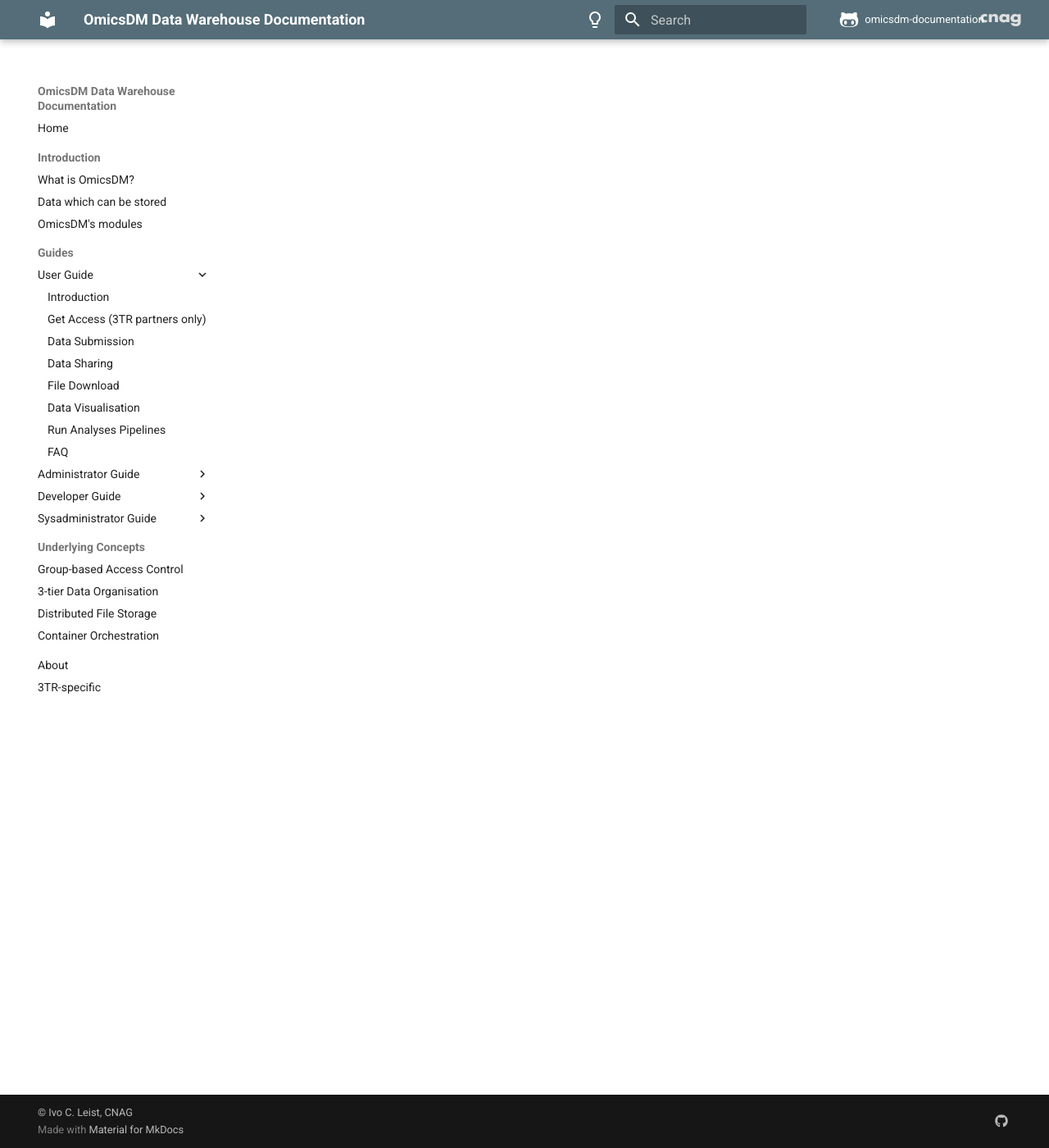
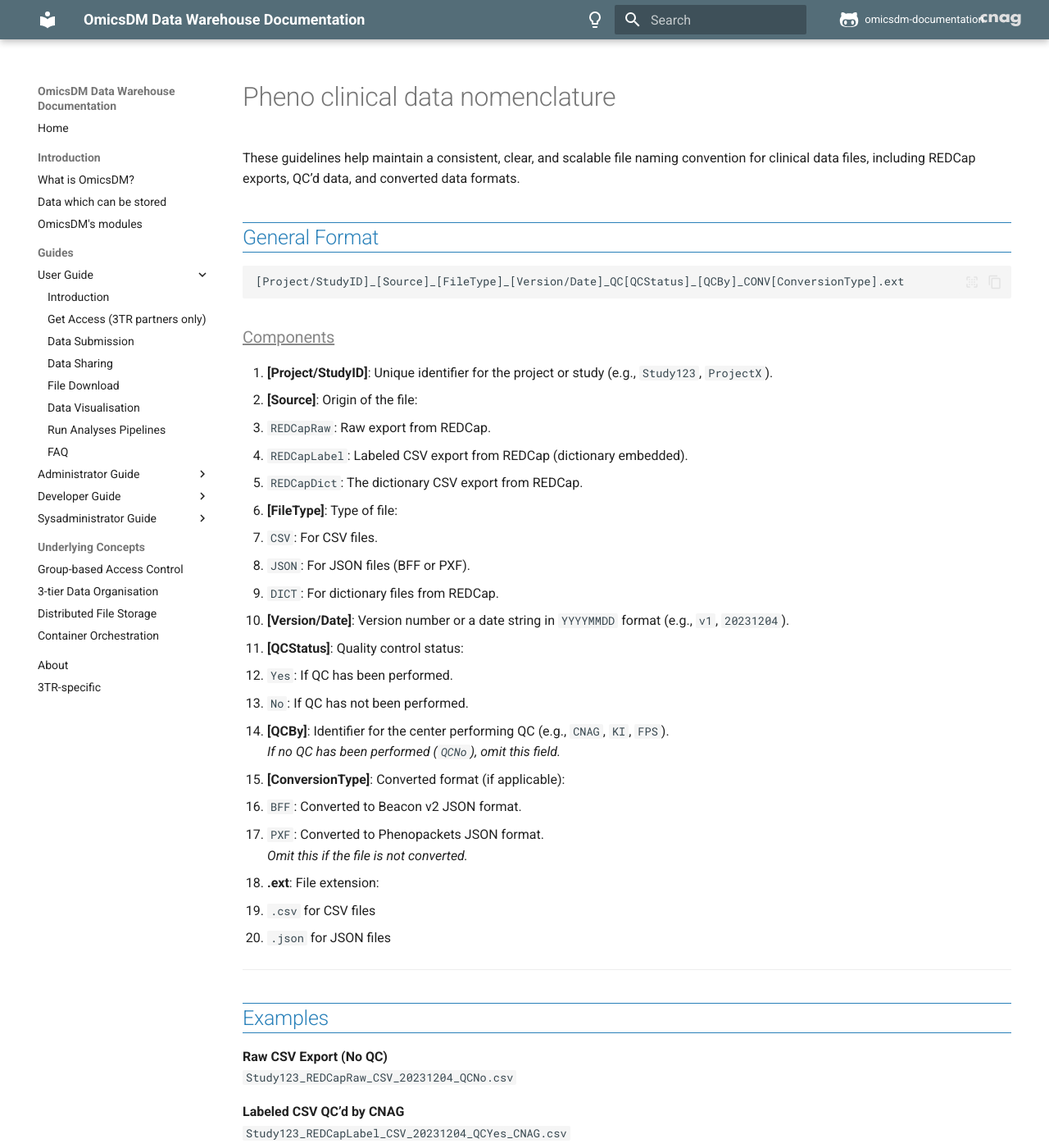
Before and after one commit to CNAG-Biomedical-Informatics/omicsdm-documentation, an MkDocs documentation site: the page built from docs/content/user-guide/data-submission/pheno-clinical-data-nomenclature.md, in a window 1280 px wide and 1400 px high. Shown: the whole window at 82% size. Built offline with MkDocs 1.6.1 and Material for MkDocs 9.7.7, drawn with Linux system fonts in a browser that asks for light colours; comment, search, counter and statistics services are not loaded; some of the changed text lies outside the part shown.

Commit message:
Update pheno-clinical-data-nomenclature.md

````diff
--- a/docs/content/user-guide/data-submission/pheno-clinical-data-nomenclature.md
+++ b/docs/content/user-guide/data-submission/pheno-clinical-data-nomenclature.md
@@ -1 +1,54 @@
-#
+These guidelines help maintain a consistent, clear, and scalable file naming convention for clinical data files, including REDCap exports, QC’d data, and converted data formats.
+
+## General Format
+
+```
+[Project/StudyID]_[Source]_[FileType]_[Version/Date]_QC[QCStatus]_[QCBy]_CONV[ConversionType].ext
+```
+
+### Components
+
+1. **[Project/StudyID]**: Unique identifier for the project or study (e.g., `Study123`, `ProjectX`).
+2. **[Source]**: Origin of the file:
+   - `REDCapRaw`: Raw export from REDCap.
+   - `REDCapLabel`: Labeled CSV export from REDCap (dictionary embedded).
+   - `REDCapDict`: The dictionary CSV export from REDCap.
+3. **[FileType]**: Type of file:
+   - `CSV`: For CSV files.
+   - `JSON`: For JSON files (BFF or PXF).
+   - `DICT`: For dictionary files from REDCap.
+4. **[Version/Date]**: Version number or a date string in `YYYYMMDD` format (e.g., `v1`, `20231204`).
+5. **[QCStatus]**: Quality control status:
+   - `Yes`: If QC has been performed.
+   - `No`: If QC has not been performed.
+6. **[QCBy]**: Identifier for the center performing QC (e.g., `CNAG`, `KI`, `FPS`).
+   *If no QC has been performed (`QCNo`), omit this field.*
+7. **[ConversionType]**: Converted format (if applicable):
+   - `BFF`: Converted to Beacon v2 JSON format.
+   - `PXF`: Converted to Phenopackets JSON format.
+   *Omit this if the file is not converted.*
+8. **.ext**: File extension:
+   - `.csv` for CSV files
+   - `.json` for JSON files
+
+---
+
+## Examples
+
+**Raw CSV Export (No QC)**
+`Study123_REDCapRaw_CSV_20231204_QCNo.csv`
+
+**Labeled CSV QC’d by CNAG**
+`Study123_REDCapLabel_CSV_20231204_QCYes_CNAG.csv`
+
+**REDCap Dictionary QC’d by KI**
+`Study123_REDCapDict_DICT_20231204_QCYes_KI.csv`
+
+**Converted BFF JSON (QC by CNAG)**
+`Study123_REDCapRaw_JSON_20231204_QCYes_CNAG_CONVBFF.json`
+
+**Converted PXF JSON (QC by FPS)**
+`Study123_REDCapLabel_JSON_20231204_QCYes_FPS_CONVPXF.json`
+
+**No QC for a Converted BFF JSON**
+`Study123_REDCapLabel_JSON_20231204_QCNo_CONVBFF.json`
````
Also changed, not shown: docs/content/user-guide/data-submission/index.md (+1 -1 lines).
